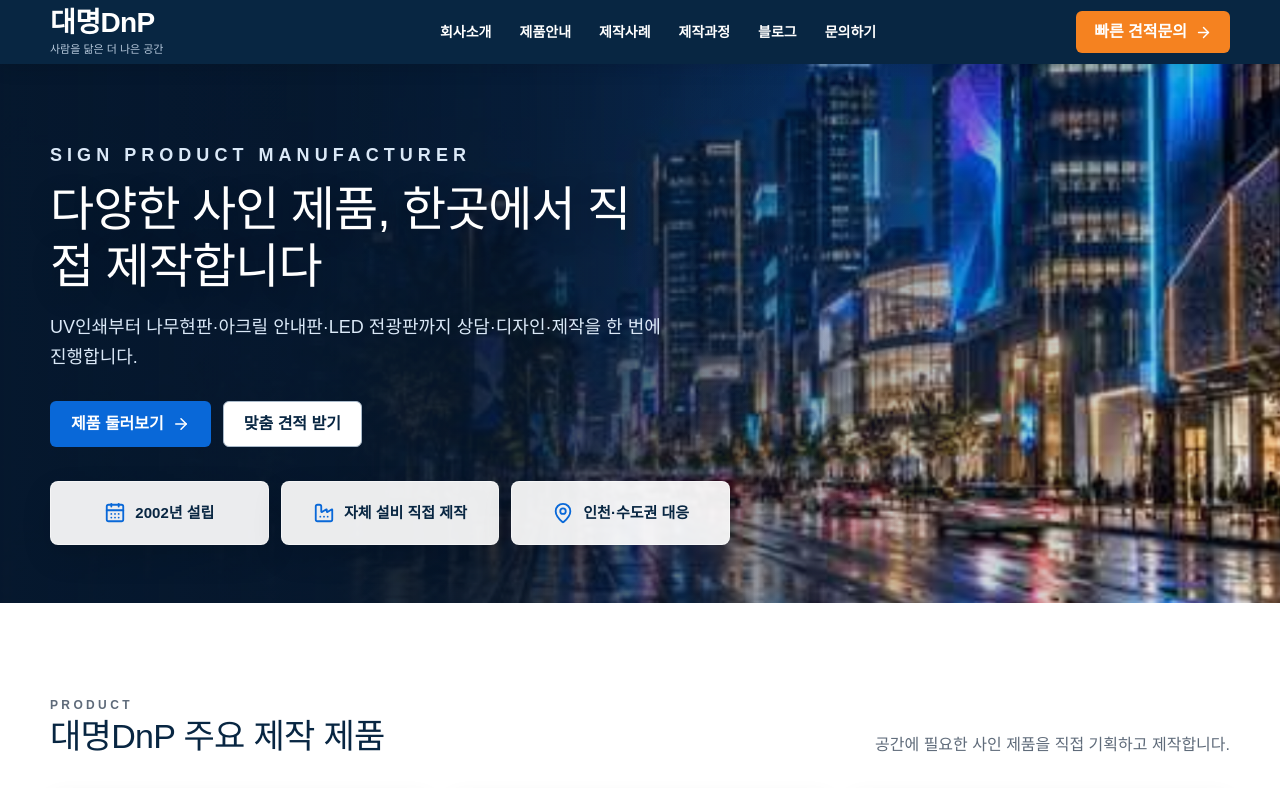
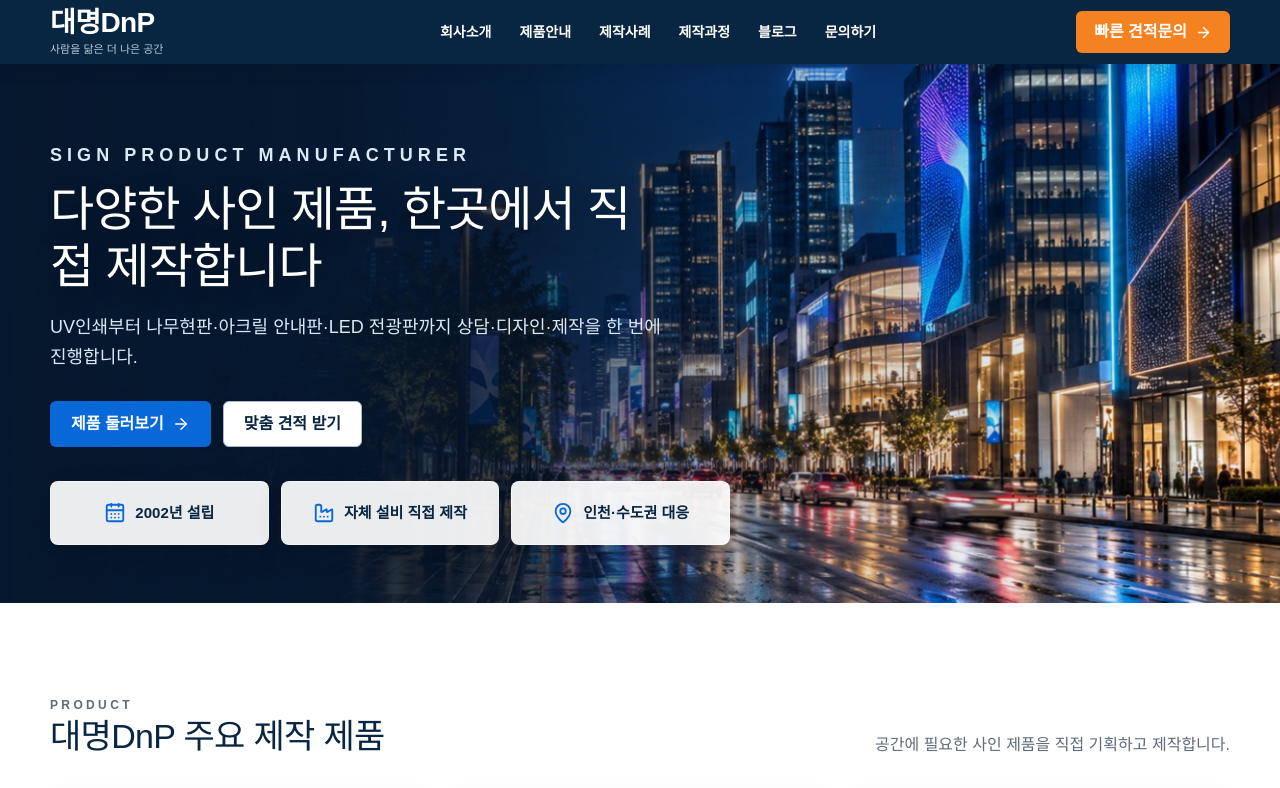
Before and after one commit to sg40331-afk/dmdnp0909, a Next.js app: page / in a window 1280 px wide. Shown: the top 788 px of the page. Built offline with nearby package versions, Linux system fonts and the light colour scheme.

Commit message:
Improve hero background clarity

```diff
--- a/app/globals.css
+++ b/app/globals.css
@@ -43,8 +43,8 @@ img { max-width: 100%; display: block; }
 .button-light { background: #fff; color: var(--blue); }
 
 .hero { position: relative; min-height: 455px; overflow: hidden; isolation: isolate; background: #07182c; }
-.hero::before { content: ""; position: absolute; inset: -3%; z-index: -2; background-image: linear-gradient(90deg, #06182e 0%, rgba(6,24,46,.97) 27%, rgba(6,24,46,.78) 43%, rgba(6,24,46,.22) 66%, rgba(6,24,46,.04) 100%), url("/dmdnp-assets/hero-city-night.jpg"); background-size: cover; background-position: center right; animation: heroCityDrift 20s ease-in-out infinite alternate; will-change: transform, background-position; }
-.hero::after { content: ""; position: absolute; inset: 0; z-index: -1; pointer-events: none; background: radial-gradient(circle at 72% 34%, rgba(9,104,216,.18), transparent 31%), linear-gradient(90deg, rgba(6,24,46,.42) 0%, rgba(6,24,46,.12) 44%, transparent 72%); }
+.hero::before { content: ""; position: absolute; inset: -1.5%; z-index: -2; background-image: linear-gradient(90deg, #06182e 0%, rgba(6,24,46,.96) 26%, rgba(6,24,46,.68) 43%, rgba(6,24,46,.12) 64%, rgba(6,24,46,0) 100%), url("/dmdnp-assets/hero-city-night.jpg"); background-size: cover; background-position: center right; animation: heroCityDrift 22s ease-in-out infinite alternate; will-change: transform, background-position; }
+.hero::after { content: ""; position: absolute; inset: 0; z-index: -1; pointer-events: none; background: radial-gradient(circle at 74% 34%, rgba(9,104,216,.08), transparent 30%), linear-gradient(90deg, rgba(6,24,46,.34) 0%, rgba(6,24,46,.06) 43%, transparent 70%); }
 .hero-inner { position: relative; z-index: 2; display: grid; grid-template-columns: minmax(0, 680px); align-items: center; gap: 36px; padding: 76px 0 58px; }
 .kicker { margin: 0 0 10px; color: #8fc5ff; font-size: 12px; font-weight: 900; letter-spacing: .28em; text-transform: uppercase; }
 h1, h2, h3 { color: var(--navy); line-height: 1.25; letter-spacing: -.02em; }
@@ -59,8 +59,8 @@ h1, h2, h3 { color: var(--navy); line-height: 1.25; letter-spacing: -.02em; }
 .hero-machine::after { content: ""; position: absolute; inset: 0; background: linear-gradient(90deg, rgba(8,38,66,.05), rgba(8,38,66,.2)); }
 
 @keyframes heroCityDrift {
-  0% { transform: scale(1.03) translate3d(-1%, 0, 0); background-position: 72% 50%; }
-  100% { transform: scale(1.08) translate3d(1.8%, -1%, 0); background-position: 86% 48%; }
+  0% { transform: scale(1.01) translate3d(-.5%, 0, 0); background-position: 76% 50%; }
+  100% { transform: scale(1.035) translate3d(1%, -.4%, 0); background-position: 90% 49%; }
 }
 
 .section { padding: 82px 0; }
@@ -146,7 +146,7 @@ textarea { min-height: 140px; resize: vertical; }
   .brand-name { font-size: 24px; }
   .brand-caption { display: none; }
   .hero-inner { padding: 46px 0 34px; }
-  .hero::before { background-image: linear-gradient(180deg, rgba(6,24,46,.96) 0%, rgba(6,24,46,.82) 44%, rgba(6,24,46,.28) 100%), url("/dmdnp-assets/hero-city-night.jpg"); background-position: 70% center; animation-duration: 24s; }
+  .hero::before { background-image: linear-gradient(180deg, rgba(6,24,46,.94) 0%, rgba(6,24,46,.74) 44%, rgba(6,24,46,.18) 100%), url("/dmdnp-assets/hero-city-night.jpg"); background-position: 70% center; animation-duration: 24s; }
   .hero h1 { font-size: 34px; }
   .hero p { font-size: 16px; }
   .trust-strip div { white-space: normal; }
```
Also changed, not shown: public/dmdnp-assets/hero-city-night.jpg.
